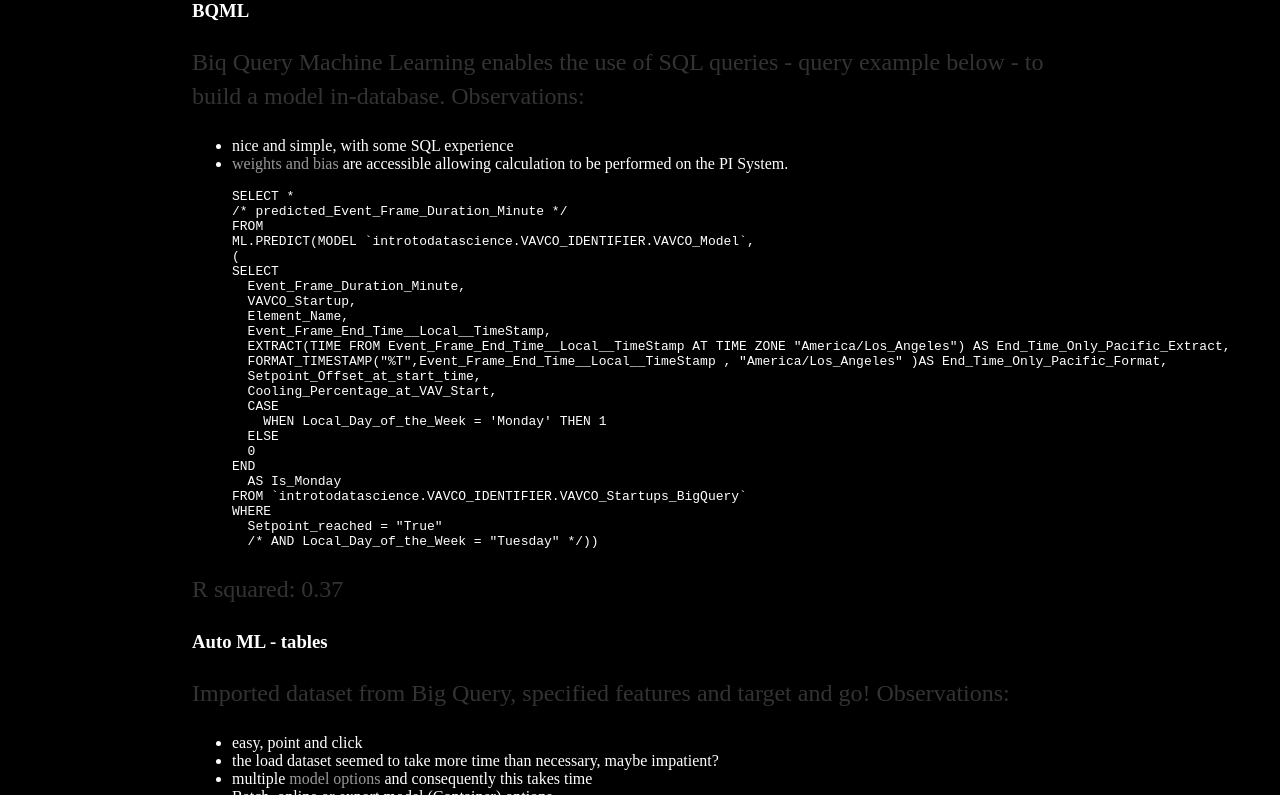
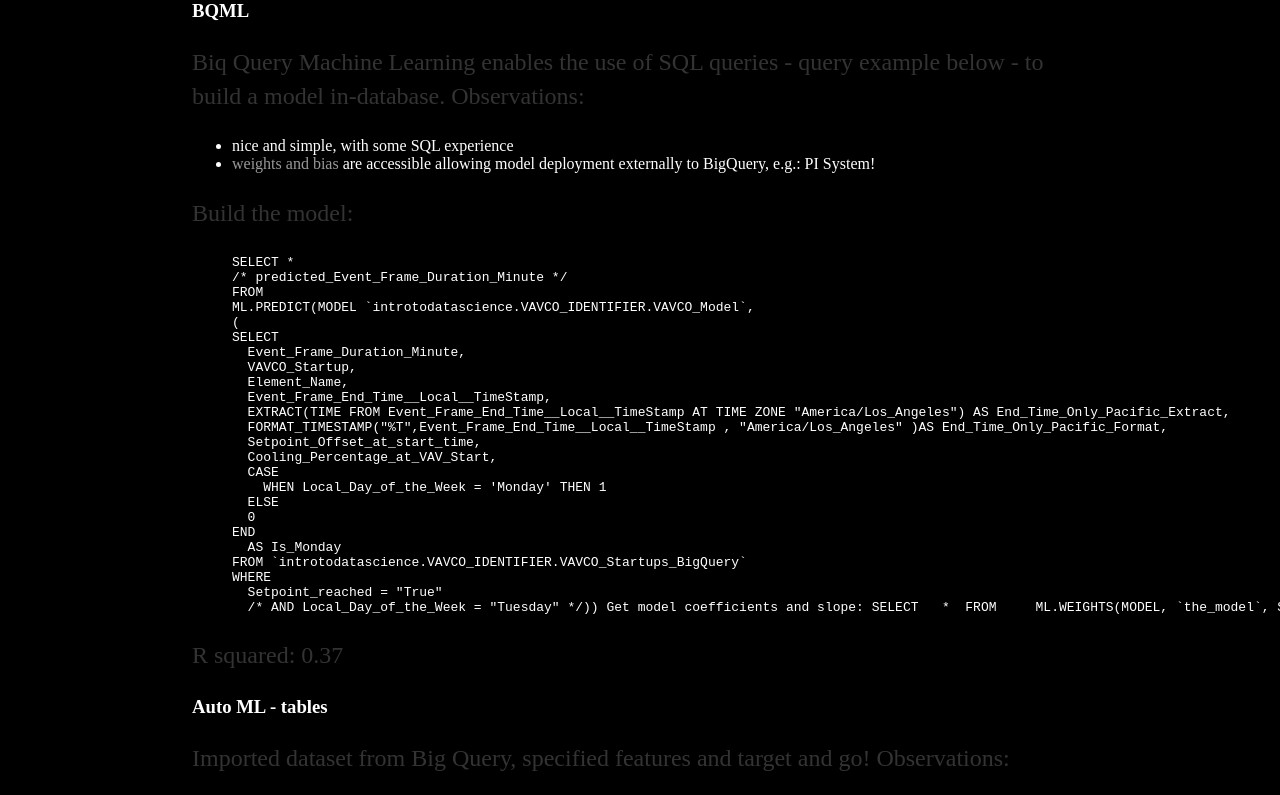
Before and after one commit to m0fff/m0fff.github.io, a Jekyll site: the page built from _posts/2020-03-01-dsing.md, in a window 1280 px wide and 900 px high, scrolled down 1820 px, cut to the strip 105-900 px from the top of the window. Built offline with Jekyll 4.4.1, drawn with Linux system fonts in a browser that asks for light colours.

Commit message:
Add files via upload

```diff
--- a/_posts/2020-03-01-dsing.md
+++ b/_posts/2020-03-01-dsing.md
@@ -53,8 +53,9 @@
 
 Biq Query Machine Learning enables the use of SQL queries - query example below - to build a model in-database. Observations:
  - nice and simple, with some SQL experience
- - [weights and bias](https://cloud.google.com/bigquery-ml/docs/reference/standard-sql/bigqueryml-syntax-weights) are accessible allowing calculation to be performed on the PI System.
+ - [weights and bias](https://cloud.google.com/bigquery-ml/docs/reference/standard-sql/bigqueryml-syntax-weights) are accessible allowing model deployment externally to BigQuery, e.g.: PI System!
 
+Build the model:
 
 >     SELECT *
 >     /* predicted_Event_Frame_Duration_Minute */
@@ -80,6 +81,11 @@
 >     WHERE
 >       Setpoint_reached = "True"
 >       /* AND Local_Day_of_the_Week = "Tuesday" */))
+Get model coefficients and slope:
+> SELECT
+>  *
+> FROM
+>   ML.WEIGHTS(MODEL, `the_model`, STRUCT(true as standardize))
 
 R squared: 0.37
 
```
